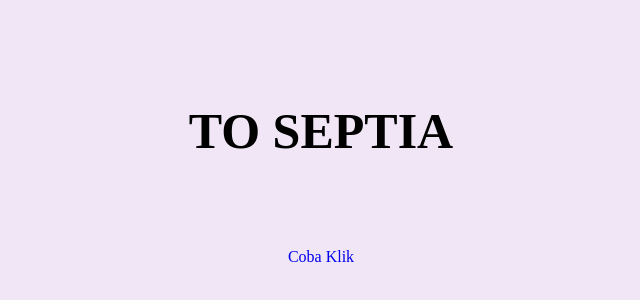
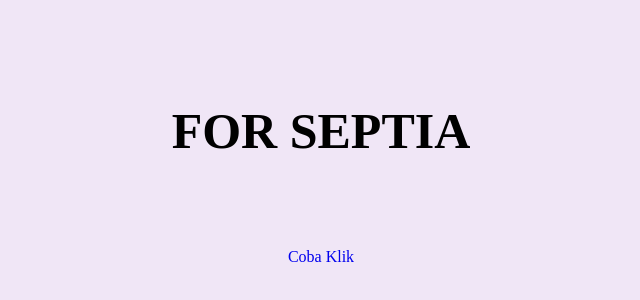
Before and after one commit to AhmadZahran55/Website-For-You, a plain HTML site: page index.html in a window 1280 px wide. Shown: the part 160-460 px from the top of the page, without its empty margins (319-959 px from the left). Drawn offline with Linux system fonts and the light colour scheme.

Commit message:
Update index.html

```diff
--- a/index.html
+++ b/index.html
@@ -8,7 +8,7 @@
 </head>
 <body>
     <div>
-        <h1 class="judul" style="font-size: 50px;">TO SEPTIA</h1>
+        <h1 class="judul" style="font-size: 50px;">FOR SEPTIA</h1>
     </div>
 
     <div>
```
